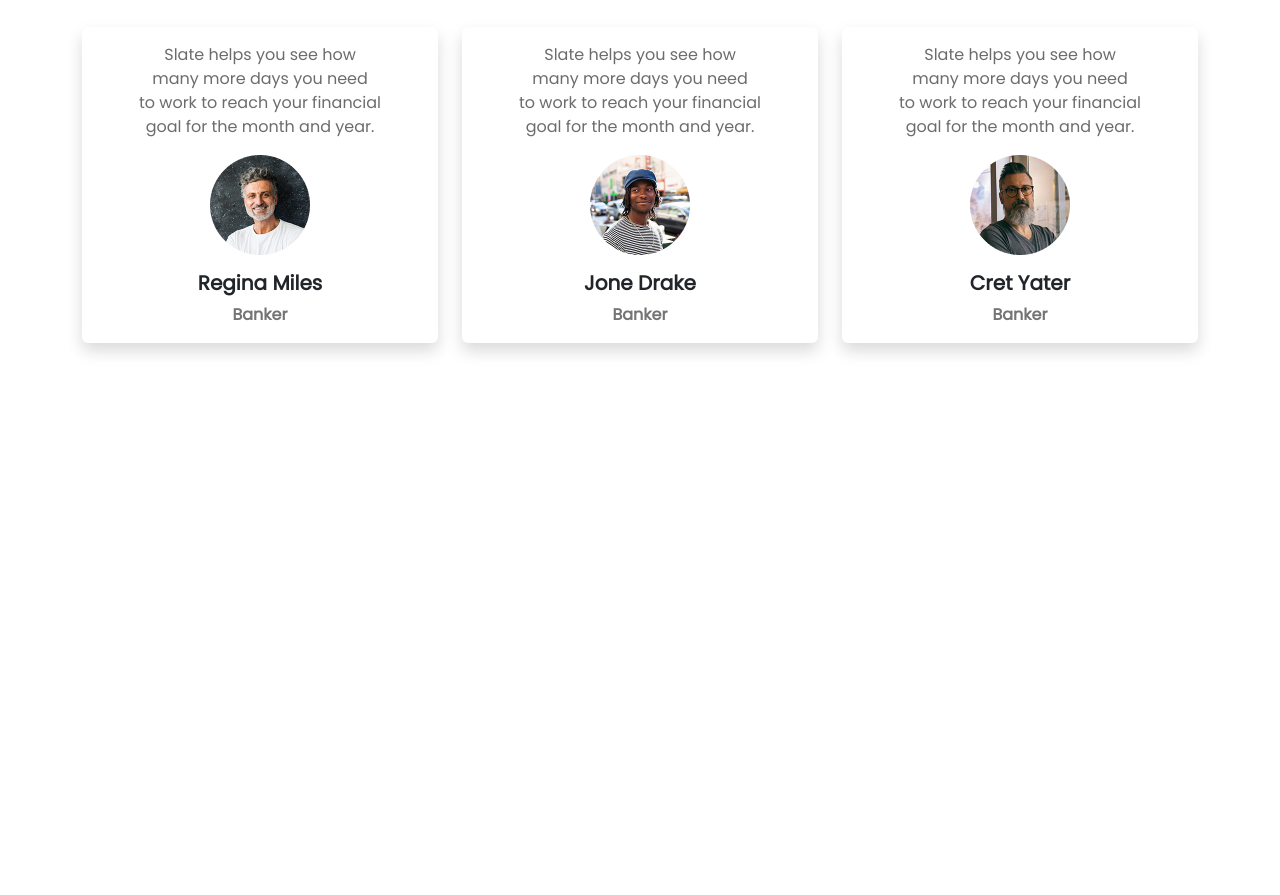
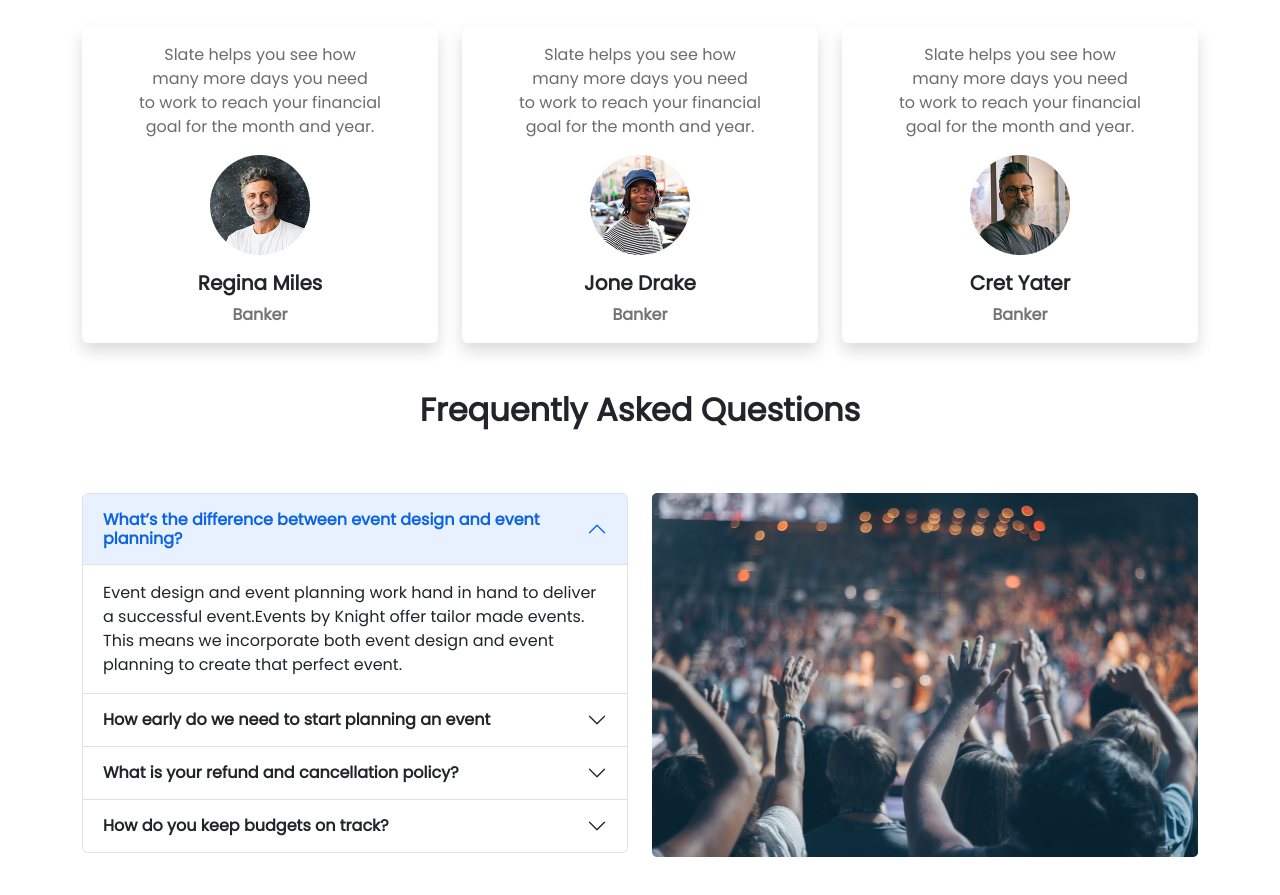
Before and after one commit to Marufux/convention-center-main, a plain HTML site: page index.html in a window 1280 px wide. Shown: the part 1827-2722 px from the top of the page. Before the commit the page ends 2218 px from the top, so only its background shows below. Drawn offline with Linux system fonts and the light colour scheme.

Commit message:
final submission

```diff
--- a/css/style.css
+++ b/css/style.css
@@ -53,4 +53,10 @@ section {
     }
 }
 
+@media only screen and (max-width:576px) {
+    .faq {
+        width: 360px;
+    }
+}
+
 /* navbar and carousel ends  */
--- a/index.html
+++ b/index.html
@@ -332,28 +332,99 @@
                 </div>
             </div>
         </div>
-
-
-
     </section>
     <!-- happy clients  -->
 
 
+    <!-- faq section  -->
+    <section class="container mt-5 mb-5">
+        <h2 class="mt-5 mb-5 text-center fw-bold">
+            Frequently Asked Questions
+        </h2>
+        <div class="row">
+            <div class="col-lg-6">
+                <div class="accordion mt-3" id="accordionPanelsStayOpenExample">
+                    <div class="accordion-item">
+                        <h2 class="accordion-header" id="panelsStayOpen-headingOne">
+                            <button class="accordion-button fw-bolder" type="button" data-bs-toggle="collapse"
+                                data-bs-target="#panelsStayOpen-collapseOne" aria-expanded="true"
+                                aria-controls="panelsStayOpen-collapseOne">
+                                What’s the difference between event design and event planning?
+                            </button>
+                        </h2>
+                        <div id="panelsStayOpen-collapseOne" class="accordion-collapse collapse show"
+                            aria-labelledby="panelsStayOpen-headingOne">
+                            <div class="accordion-body">
+                                Event design and event planning work hand in hand to deliver a successful event.Events
+                                by Knight offer tailor made events. This means we incorporate both event design and
+                                event planning to create that perfect event.
+                            </div>
+                        </div>
+                    </div>
+                    <div class="accordion-item">
+                        <h2 class="accordion-header" id="panelsStayOpen-headingTwo">
+                            <button class="accordion-button collapsed fw-bolder" type="button" data-bs-toggle="collapse"
+                                data-bs-target="#panelsStayOpen-collapseTwo" aria-expanded="false"
+                                aria-controls="panelsStayOpen-collapseTwo">
+                                How early do we need to start planning an event
+                            </button>
+                        </h2>
+                        <div id="panelsStayOpen-collapseTwo" class="accordion-collapse collapse"
+                            aria-labelledby="panelsStayOpen-headingTwo">
+                            <div class="accordion-body">
+                                The amount of time needed to plan an event can vary depending on the type and scale of
+                                the event, but generally, it is recommended to start planning at least six months in
+                                advance for a medium to large-scale event. For more complex events or events that
+                                require significant coordination and logistics, such as conferences, festivals, or
+                                weddings, planning should ideally start a year or more in advance.
+                            </div>
+                        </div>
+                    </div>
+                    <div class="accordion-item">
+                        <h2 class="accordion-header" id="panelsStayOpen-headingThree">
+                            <button class="accordion-button collapsed fw-bolder" type="button" data-bs-toggle="collapse"
+                                data-bs-target="#panelsStayOpen-collapseThree" aria-expanded="false"
+                                aria-controls="panelsStayOpen-collapseThree">
+                                What is your refund and cancellation policy?
+                            </button>
+                        </h2>
+                        <div id="panelsStayOpen-collapseThree" class="accordion-collapse collapse"
+                            aria-labelledby="panelsStayOpen-headingThree">
+                            <div class="accordion-body">
+                                Most wedding centers require a deposit to secure a booking for a specific date. The
+                                deposit is usually non-refundable, as it covers the costs associated with reserving the
+                                date, such as administrative and planning fees.
+                            </div>
+                        </div>
+                    </div>
+                    <div class="accordion-item">
+                        <h2 class="accordion-header" id="panelsStayOpen-headingThree">
+                            <button class="accordion-button collapsed fw-bolder" type="button" data-bs-toggle="collapse"
+                                data-bs-target="#panelsStayOpen-collapseThree" aria-expanded="false"
+                                aria-controls="panelsStayOpen-collapseThree">
+                                How do you keep budgets on track?
+                            </button>
+                        </h2>
+                        <div id="panelsStayOpen-collapseThree" class="accordion-collapse collapse"
+                            aria-labelledby="panelsStayOpen-headingThree">
+                            <div class="accordion-body">
+                                The budget for a wedding at a convention center can vary depending on several factors,
+                                including the location, time of year, size of the wedding, and the specific services and
+                                amenities offered by the convention center. However, here are some general guidelines
+                                for budgeting a wedding at a convention center:
+                            </div>
+                        </div>
+                    </div>
+                </div>
+            </div>
+            <div class="col-lg-6">
+                <img src="images/people.png" class="mt-3 faq" alt="">
+            </div>
+        </div>
+    </section>
+    <!-- faq section  -->
 
-
-
-
-
-
-
-
-
-
-
-
-
-
-
+    <!-- toast js  -->
     <script>
         window.onload = (event) => {
             let myAlert = document.querySelector('.toast');
@@ -361,8 +432,11 @@
             bsAlert.show();
         }
     </script>
+    <!-- toast js  -->
 
+    <!-- bootstrap js  -->
     <script src="js/bootstrap.bundle.min.js"></script>
+    <!-- bootstrap js  -->
 </body>
 
 </html>
```
